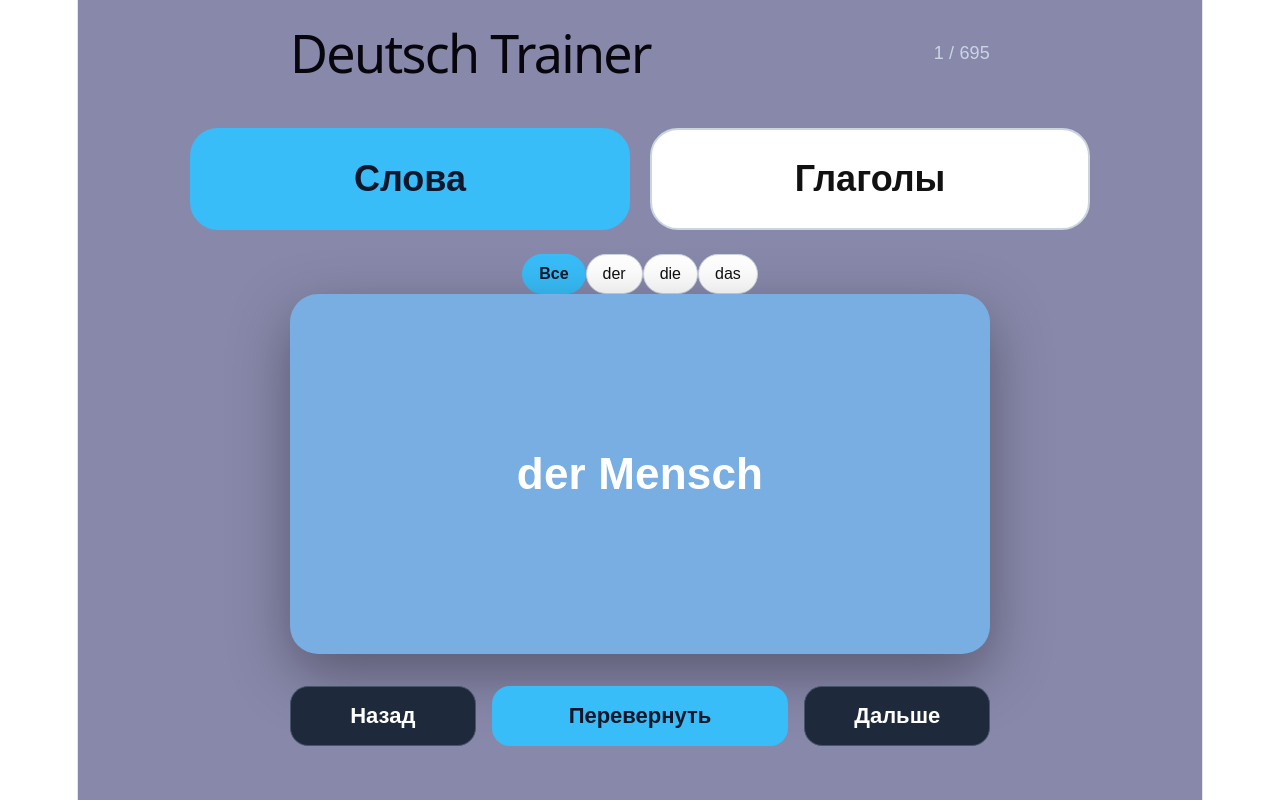
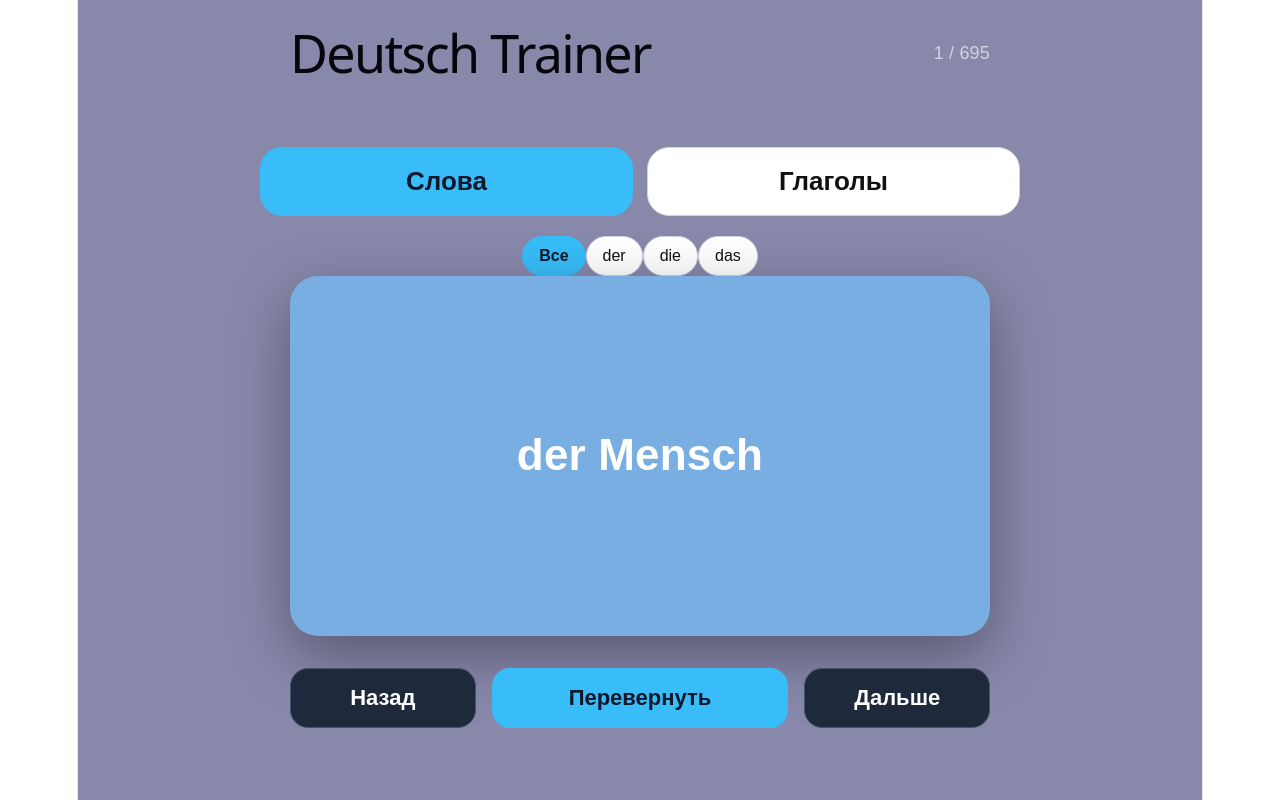
Before and after one commit to Anastasiia21/deutsch-trainer, a React (Vite) app: page / in a window 1280 px wide. Built offline with nearby package versions, Linux system fonts and the light colour scheme.

Commit message:
verbs fix display  update in app

```diff
--- a/src/App.jsx
+++ b/src/App.jsx
@@ -296,34 +296,34 @@ const styles = {
 
   modeButtons: {
   width: "100%",
-  maxWidth: 900,
-  margin: "0 auto 24px",
+  maxWidth: 760,
+  margin: "0 auto 20px",
   display: "grid",
   gridTemplateColumns: "1fr 1fr",
-  gap: 20,
-},
+  gap: 14,
+  },
 
-modeButton: {
-  padding: "28px 24px",
-  borderRadius: 28,
-  border: "2px solid #cbd5e1",
+  modeButton: {
+  padding: "18px 20px",
+  borderRadius: 22,
+  border: "1px solid #cbd5e1",
   background: "white",
   color: "#111",
-  fontSize: "clamp(28px, 4vw, 36px)",
+  fontSize: "clamp(20px, 3vw, 26px)",
   fontWeight: 700,
   cursor: "pointer",
-},
+  },
 
-activeModeButton: {
-  padding: "28px 24px",
-  borderRadius: 28,
-  border: "2px solid #38bdf8",
+  activeModeButton: {
+  padding: "18px 20px",
+  borderRadius: 22,
+  border: "1px solid #38bdf8",
   background: "#38bdf8",
   color: "#0f172a",
-  fontSize: "clamp(28px, 4vw, 36px)",
+  fontSize: "clamp(20px, 3vw, 26px)",
   fontWeight: 700,
   cursor: "pointer",
-},
+  },
 
   articleButton: {
     padding: "10px 16px",
```
